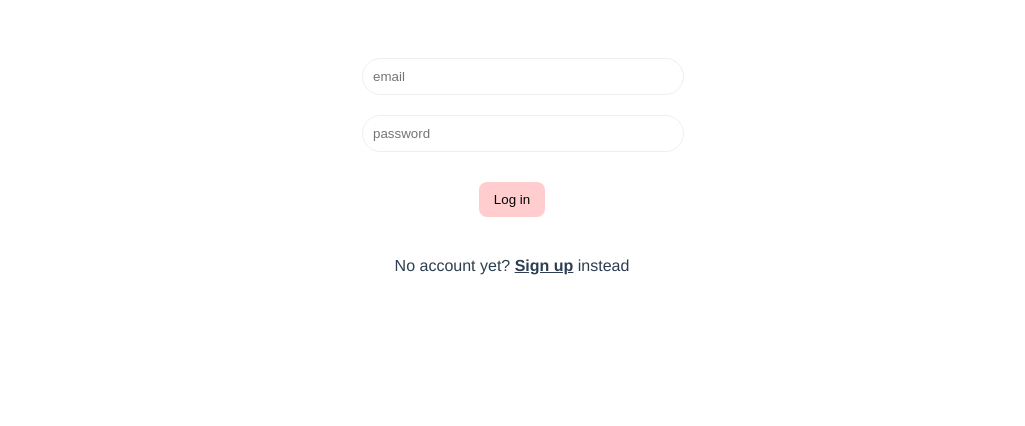
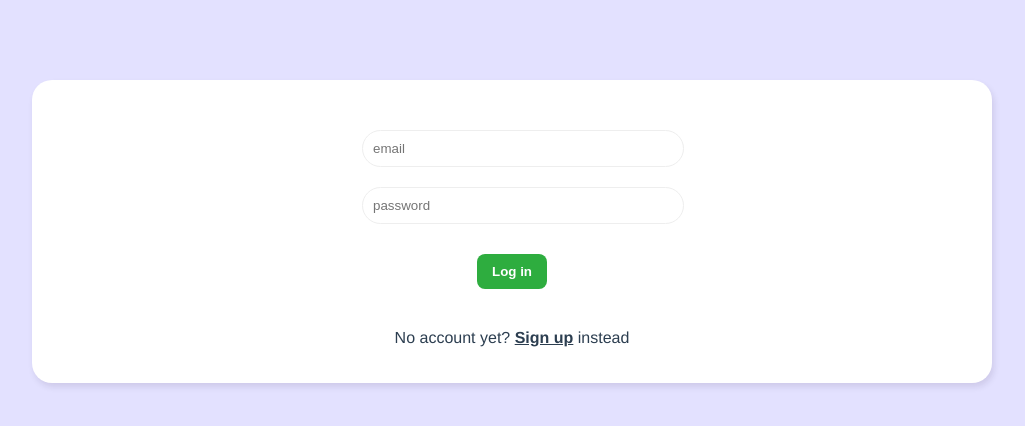
Before and after one commit to SlawomirAndrzejewski/chat-room, a Vue app: page / in a window 1280 px wide. Shown: the top 426 px of the page, without its empty margins (128-1153 px from the left). Built offline with nearby package versions, Linux system fonts and the light colour scheme.

Commit message:
error messages

```diff
--- /dev/null
+++ b/src/assets/main.css
@@ -0,0 +1,25 @@
+body {
+    background: #e3e1ff;
+    color: #444;
+  }
+  .container {
+    width: 90%;
+    max-width: 960px;
+    margin: 80px auto;
+    border-radius: 20px;
+    box-shadow: 2px 4px 6px rgba(28, 6, 49, 0.1);
+    background: white;
+  }
+  .error {
+    color: #ff3f80;
+    font-size: 14px;
+  }
+  button {
+    text-decoration: none;
+    background: #5ae4ca;
+    color: white;
+    font-weight: bold;
+    border: 0;
+    border-radius: 20px;
+    padding: 10px 20px;
+  }
--- a/src/components/SignupForm.vue
+++ b/src/components/SignupForm.vue
@@ -3,6 +3,7 @@
       <input v-model="displayName" type="text" required placeholder="display name">
       <input v-model="email" type="email" required placeholder="email">
       <input v-model="password" type="password" required placeholder="password">
+      <div class="error">{{ error }}</div>
       <button>Sign up</button>
   </form>
 </template>
@@ -24,7 +25,7 @@ export default {
             console.log("user signed up")
         }
 
-        return { displayName, email, password, handleSubmit }
+        return { displayName, email, password, handleSubmit, error }
     }
 }
 </script>
--- a/src/composables/useSignup.js
+++ b/src/composables/useSignup.js
@@ -16,8 +16,8 @@ const signup = async (email, password, displayName) => {
 
         return res
 
-    } catch (error) {
-        error.value = error.message
+    } catch (err) {
+        error.value = err.message
     }
 }
 
--- a/src/main.js
+++ b/src/main.js
@@ -2,4 +2,7 @@ import { createApp } from 'vue'
 import App from './App.vue'
 import router from './router'
 
+// import global css
+import "./assets/main.css"
+
 createApp(App).use(router).mount('#app')
--- a/src/views/Welcome.vue
+++ b/src/views/Welcome.vue
@@ -60,7 +60,7 @@ export default {
   }
   .welcome button {
     margin: 20px auto;
-    background-color: rgb(255, 205, 205);
+    background-color: rgb(46, 173, 63);
     border: none;
     padding: 10px 15px;
     border-radius: 8px;
```
